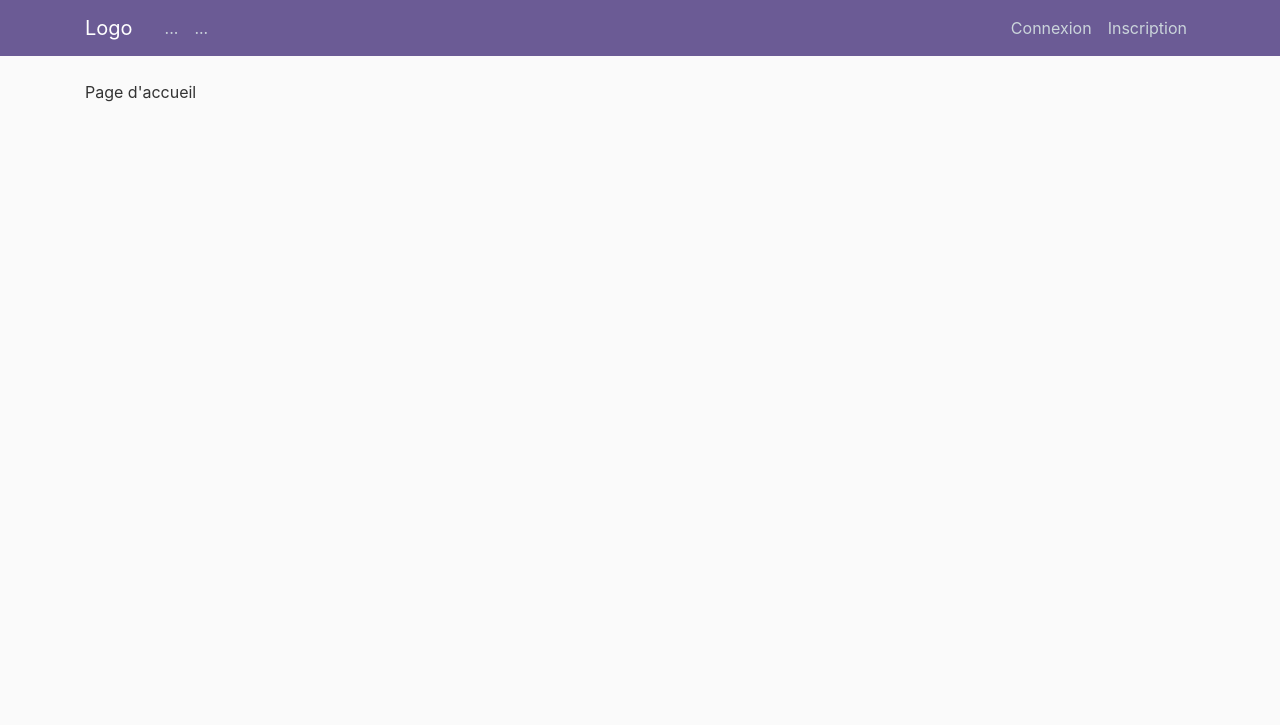
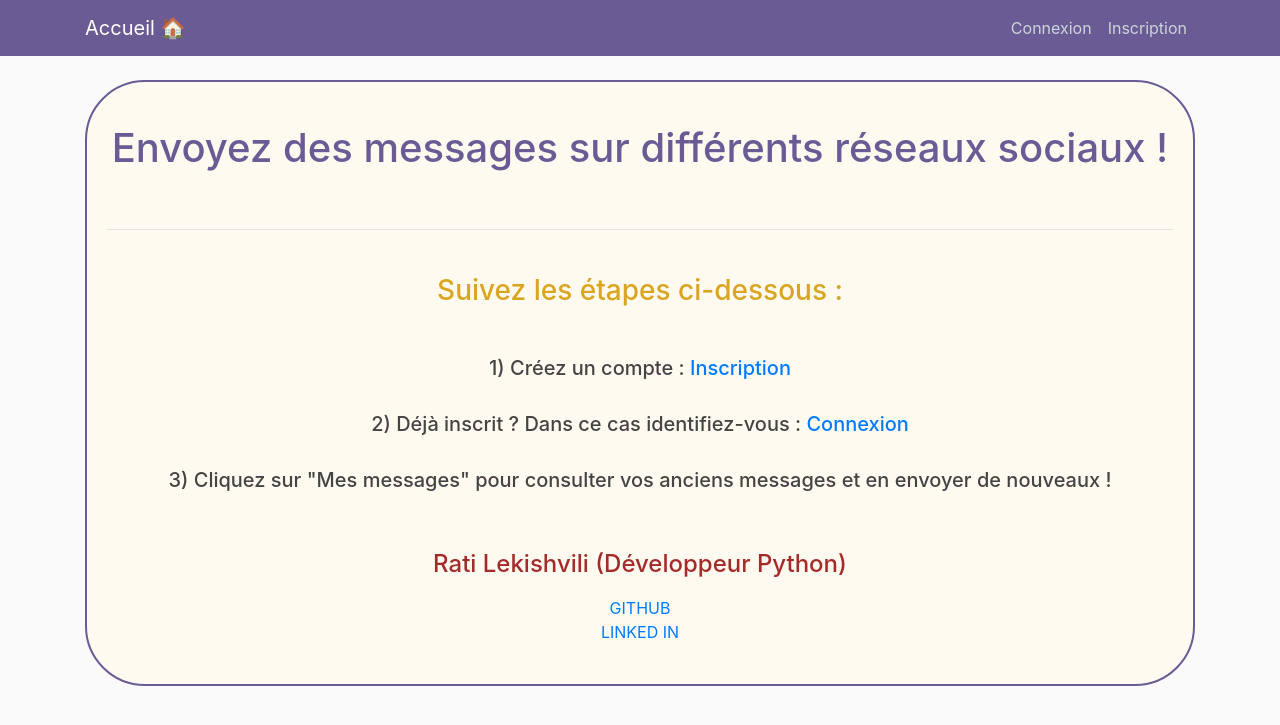
Before and after one commit to LekishviliRati/Send_messages_on_social_networks, a Django app: page / in a window 1280 px wide. Shown: the top 725 px of the page. Run offline with Django 3.2, Linux system fonts and the light colour scheme; some libraries are stand-ins or nearby versions.

Commit message:
Changed home page front end for better display

```diff
--- a/send_messages_on_social_networks/chat/static/chat/main.css
+++ b/send_messages_on_social_networks/chat/static/chat/main.css
@@ -35,3 +35,15 @@ h1, h2, h3, h4, h5, h6 {
   margin-bottom: 4px;
   border-bottom: 1px solid #e3e3e3
 }
+
+footer{
+  background-color: ghostwhite;
+}
+
+ul, li{
+  font-size: 1.1em;
+  font-family: monospace;
+  text-align: center;
+  text-decoration: underline;
+  list-style: none;
+}
--- a/send_messages_on_social_networks/chat/templates/home.html
+++ b/send_messages_on_social_networks/chat/templates/home.html
@@ -1,4 +1,33 @@
 {% extends 'base.html' %}
 {% block content %}
-Page d'accueil
+    <article class="media content-section" style="text-align: center; background-color: floralwhite ; padding-bottom: 40px;
+    border: 2px solid #6B5B95; border-radius: 60px">
+        <div class="media-body">
+            <div class="article-metadata">
+                <h1 class="article-title" style="color: #6B5B95">
+                    Envoyez des messages sur différents réseaux sociaux !
+                </h1><br>
+            </div>
+            <br>
+            <p class="article-content">
+                <h3 style="color: goldenrod"> Suivez les étapes ci-dessous : </h3><br>
+            </p>
+            <p class="article-content">
+                <h5> 1) Créez un compte : <a href="{% url 'register' %}"> Inscription </a></h5><br>
+                <h5> 2) Déjà inscrit ? Dans ce cas identifiez-vous : <a href="{% url 'login' %}"> Connexion </a></h5><br>
+                <h5> 3) Cliquez sur "Mes messages" pour consulter vos anciens messages et en envoyer de nouveaux ! </h5><br>
+            </p>
+            <div style="text-align: unset ">
+                <h4 style="color: brown ; padding-bottom: 10px; padding-top: 10px">
+                    Rati Lekishvili (Développeur Python)
+                </h4>
+                  <a href="https://github.com/LekishviliRati" title="Suis-moi sur GITHUB !" target="_blank">
+                      GITHUB
+                  </a> <br>
+                  <a href="https://www.linkedin.com/in/rati-lekishvili/" title="Mon Linked In" target="_blank">
+                      LINKED IN
+                  </a>
+            </div>
+        </div>
+    </article>
 {% endblock %}
--- a/send_messages_on_social_networks/templates/base.html
+++ b/send_messages_on_social_networks/templates/base.html
@@ -14,14 +14,14 @@
     <header class="site-header">
         <nav class="navbar navbar-expand-md navbar-dark bg-steel fixed-top">
             <div class="container">
-                <a class="navbar-brand mr-4" href="{% url 'home_page' %}"> Logo </a>
+                <a class="navbar-brand mr-4" href="{% url 'home_page' %}"> Accueil 🏠 </a>
                 <button class="navbar-toggler" type="button" data-toggle="collapse" data-target="#navbarToggle" aria-controls="navbarToggle" aria-expanded="false" aria-label="Toggle navigation">
                     <span class="navbar-toggler-icon"></span>
                 </button>
                 <div class="collapse navbar-collapse" id="navbarToggle">
                     <div class="navbar-nav mr-auto">
-                        <a class="nav-item nav-link" href="#">...</a>
-                        <a class="nav-item nav-link" href="#">...</a>
+{#                        <a class="nav-item nav-link" href="#">...</a>#}
+{#                        <a class="nav-item nav-link" href="#">...</a>#}
                     </div>
 
                     <!-- Navbar Right Side -->
```
